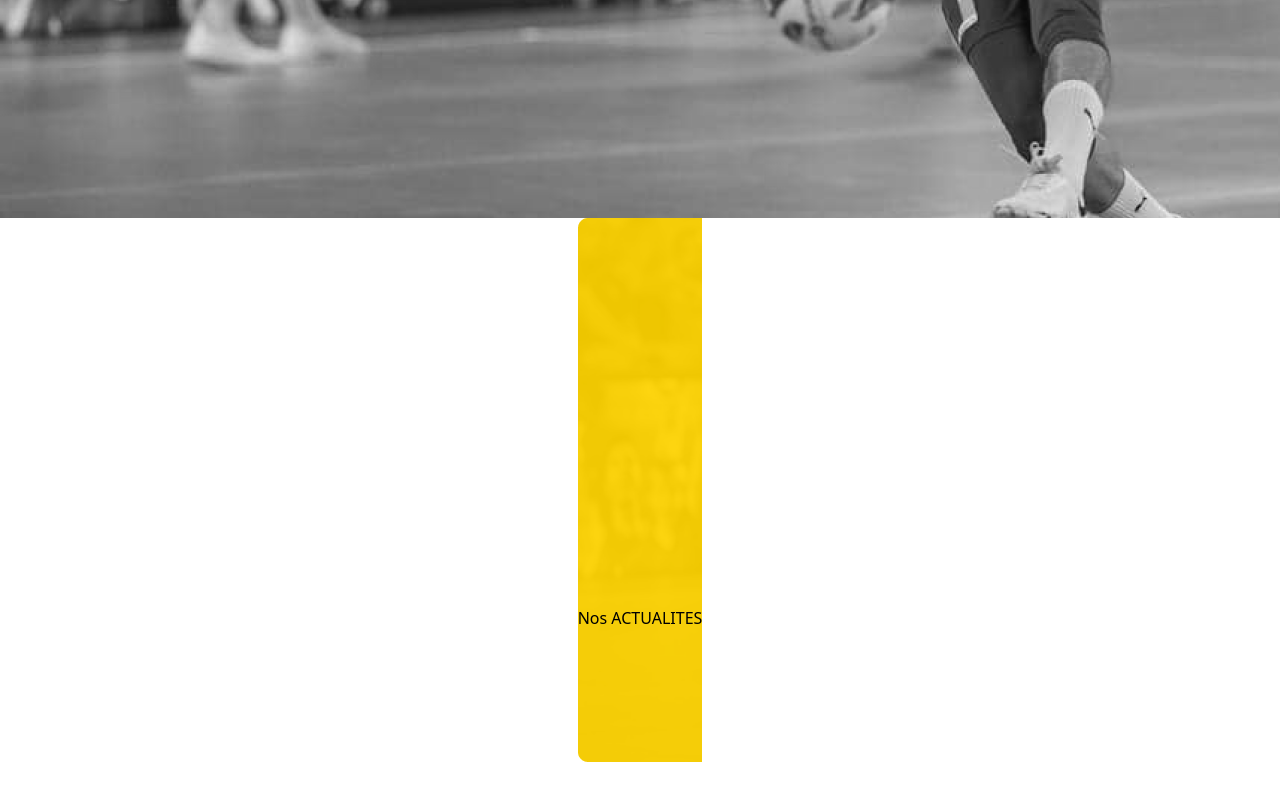
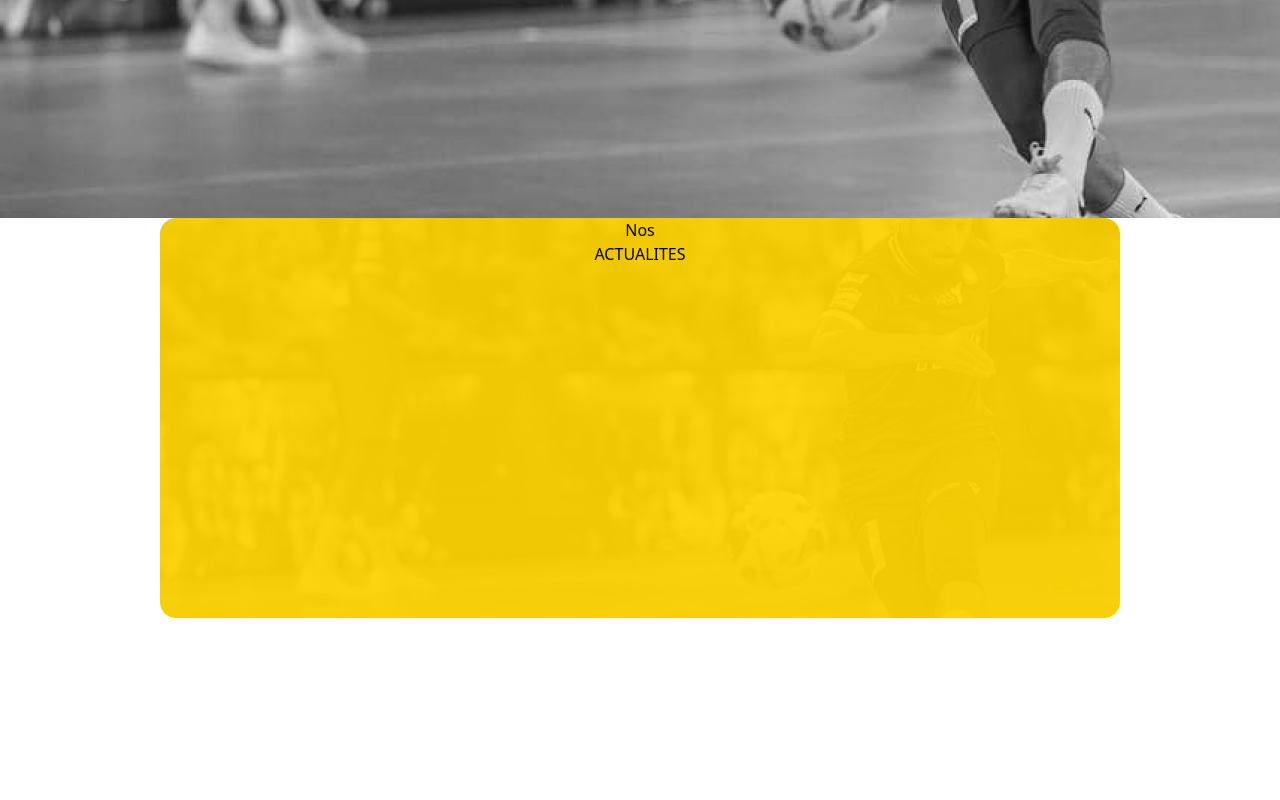
Before and after one commit to Emk0oo/herouville-futsal-nextJS, a Next.js app: page / in a window 1280 px wide. Shown: the part 582-1382 px from the top of the page. Built offline with nearby package versions, Linux system fonts and the light colour scheme.

Commit message:
[ADD] Div actu format

```diff
--- a/app/page.tsx
+++ b/app/page.tsx
@@ -16,7 +16,14 @@ export default function Home() {
             height={300}
             className="mx-auto"
           />
-          <div className="absolute" style={{ top: '36%', left: '50%', transform: 'translate(-50%, -50%)' }}>
+          <div
+            className="absolute"
+            style={{
+              top: "36%",
+              left: "50%",
+              transform: "translate(-50%, -50%)",
+            }}
+          >
             <Image
               src={centerLogo2}
               alt="Logo du club de futsal de Herouville"
@@ -27,12 +34,14 @@ export default function Home() {
           </div>
         </div>
       </div>
-      <div id="Actu" className="w-full h-screen flex justify-center">
-        <div  className="bg-actu bg-no-repeat flex justify-center items-center">
-          <h1>Nos ACTUALITES</h1>
+      <div id="Actu" className="w-full h-screen flex justify-center ">
+        <div className="bg-actu bg-no-repeat  w-[75%] h-1/2 rounded-2xl">
+          <div className="flex flex-col justify-center items-center ">
+            <h1>Nos </h1>
+            <h1>ACTUALITES</h1>
+          </div>
         </div>
       </div>
-
     </main>
   );
 }
```
